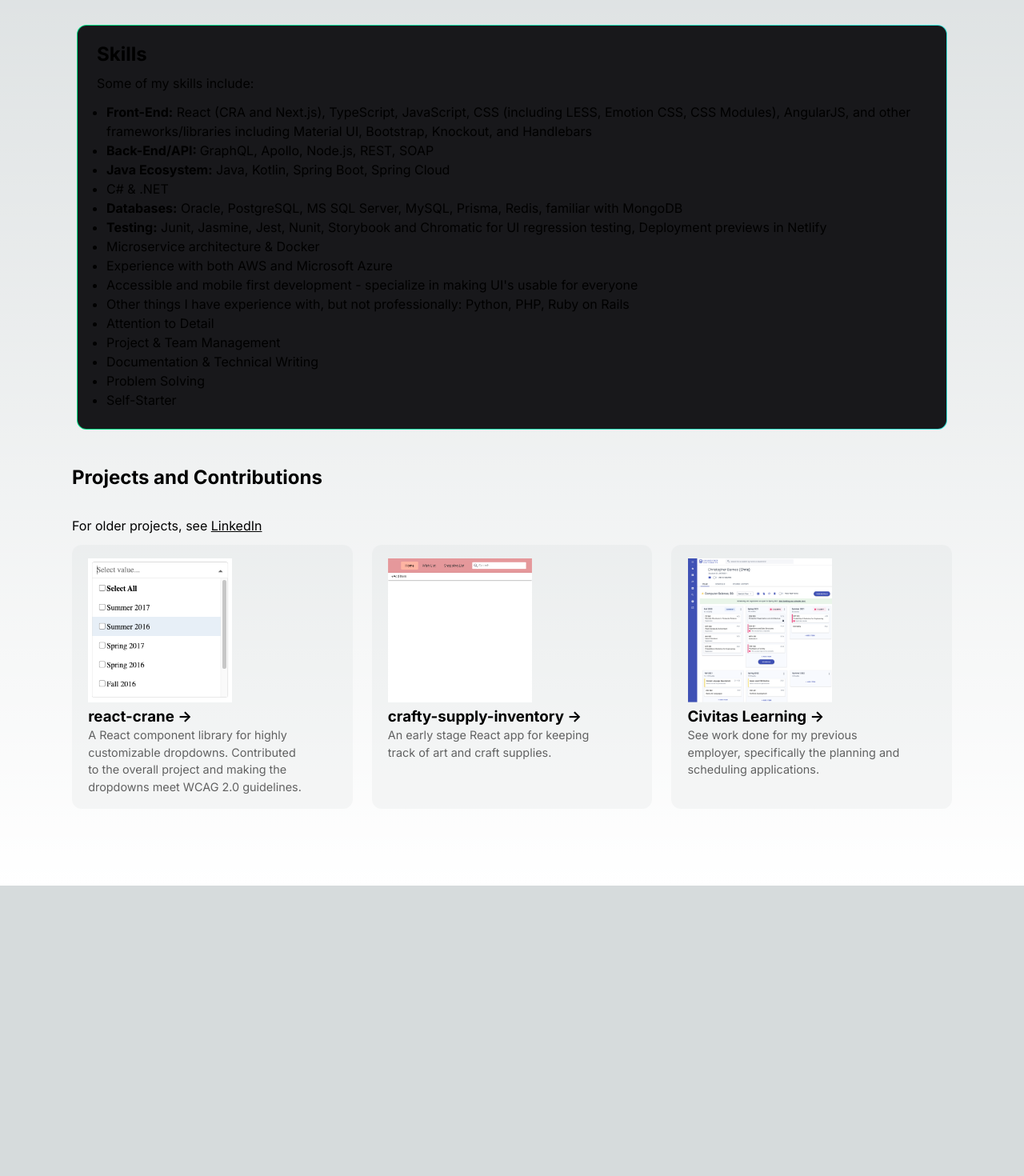
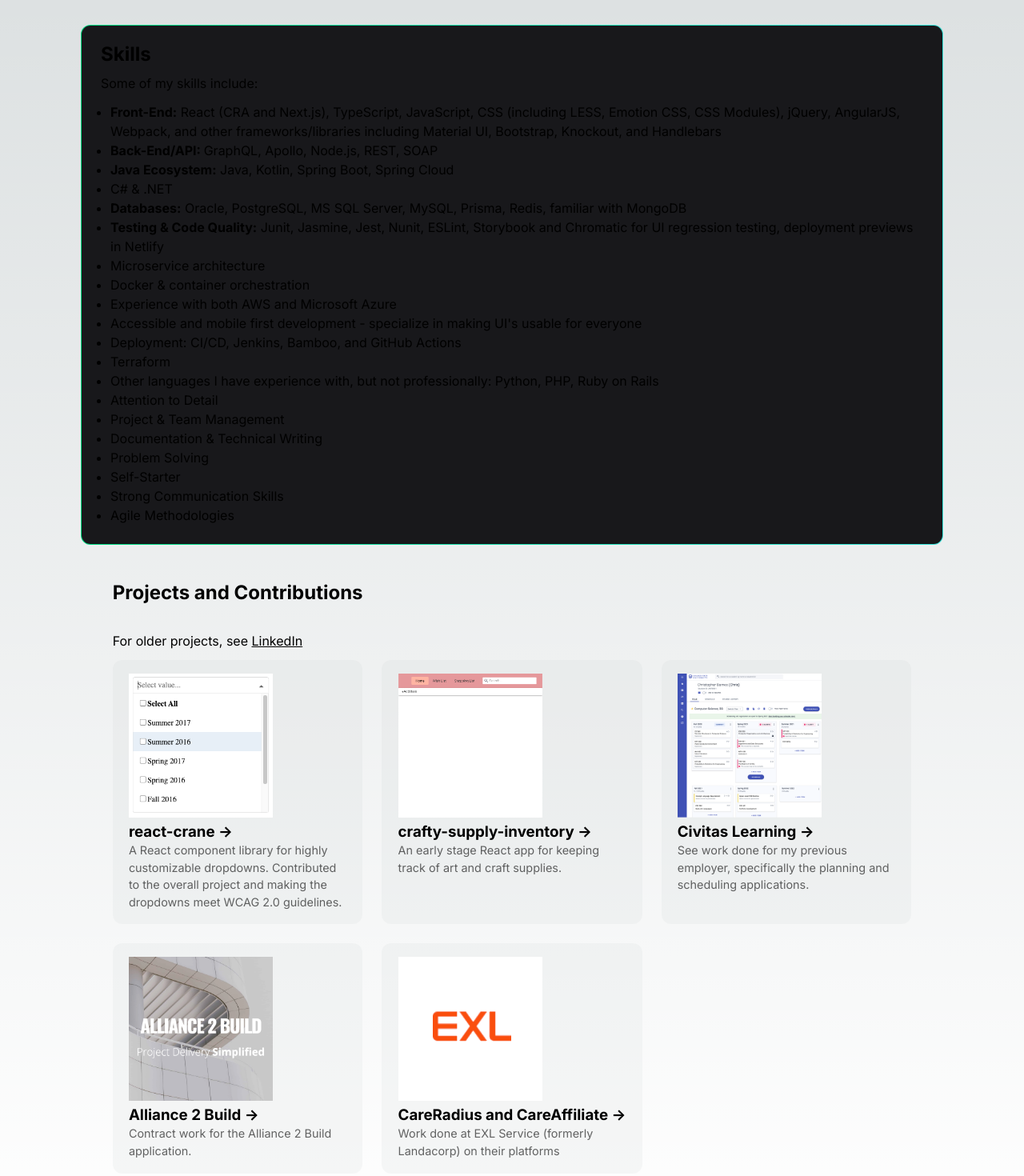
Before and after one commit to vholcomb/portfolio, a Next.js app: page / in a window 1280 px wide. Shown: the part 320-1790 px from the top of the page at 80% size. Before the commit the page ends 1427 px from the top, so only its background shows below. Built offline with nearby package versions, Linux system fonts and the light colour scheme.

Commit message:
Add more skills and projects

```diff
--- a/app/globals.css
+++ b/app/globals.css
@@ -1,5 +1,4 @@
 :root {
-  --max-width: 1100px;
   --border-radius: 12px;
   --font-mono: ui-monospace, Menlo, Monaco, 'Cascadia Mono', 'Segoe UI Mono',
     'Roboto Mono', 'Oxygen Mono', 'Ubuntu Monospace', 'Source Code Pro',
--- a/app/page.module.css
+++ b/app/page.module.css
@@ -5,6 +5,9 @@
   align-items: center;
   padding: 6rem;
   line-height: 24px;
+  max-width: 1270px;
+  margin-left: auto;
+  margin-right: auto;
 }
 
 .header {
--- a/app/page.tsx
+++ b/app/page.tsx
@@ -7,7 +7,7 @@
     <div className={styles.header}>
       <div>
         <h1>{`Hi! I'm Vicky Holcomb`}</h1>
-        <div className={styles.description}>I am a senior full stack engineer with over 12 years of professional experience and a passion for making user-friendly applications.</div>
+        <div className={styles.description}>I am an experienced Full Stack Engineer with over 12 years of industry expertise, dedicated to creating high-availability, user-friendly software solutions.</div>
       </div>
       <div>
       <Image
@@ -25,21 +25,26 @@
       <h2>Skills</h2>
       <div className={styles.skills}>Some of my skills include:</div>
       <ul className={styles.skillList}>
-        <li><strong>Front-End:</strong> React (CRA and Next.js), TypeScript, JavaScript, CSS (including LESS, Emotion CSS, CSS Modules), AngularJS, and other frameworks/libraries including Material UI, Bootstrap, Knockout, and Handlebars</li>
+        <li><strong>Front-End:</strong> React (CRA and Next.js), TypeScript, JavaScript, CSS (including LESS, Emotion CSS, CSS Modules), jQuery, AngularJS, Webpack, and other frameworks/libraries including Material UI, Bootstrap, Knockout, and Handlebars</li>
         <li><strong>Back-End/API: </strong> GraphQL, Apollo, Node.js, REST, SOAP</li>
         <li><strong>Java Ecosystem:</strong> Java, Kotlin, Spring Boot, Spring Cloud</li>
         <li>C# & .NET</li>
         <li><strong>Databases:</strong> Oracle, PostgreSQL, MS SQL Server, MySQL, Prisma, Redis, familiar with MongoDB</li>
-        <li><strong>Testing:</strong> Junit, Jasmine, Jest, Nunit, Storybook and Chromatic for UI regression testing, Deployment previews in Netlify</li>
-        <li>Microservice architecture & Docker</li>
+        <li><strong>Testing & Code Quality:</strong> Junit, Jasmine, Jest, Nunit, ESLint, Storybook and Chromatic for UI regression testing, deployment previews in Netlify</li>
+        <li>Microservice architecture</li>
+        <li>Docker & container orchestration</li>
         <li>Experience with both AWS and Microsoft Azure</li>
         <li>Accessible and mobile first development - specialize in making UI's usable for everyone</li>
-        <li>Other things I have experience with, but not professionally: Python, PHP, Ruby on Rails</li>
+        <li>Deployment: CI/CD, Jenkins, Bamboo, and GitHub Actions</li>
+        <li>Terraform</li>
+        <li>Other languages I have experience with, but not professionally: Python, PHP, Ruby on Rails</li>
         <li>Attention to Detail</li>
         <li>Project & Team Management</li>
         <li>Documentation & Technical Writing</li>
         <li>Problem Solving</li>
         <li>Self-Starter</li>
+        <li>Strong Communication Skills</li>
+        <li>Agile Methodologies</li>
       </ul>
     </div>
     <div className={styles.projects}>
@@ -64,6 +69,18 @@
           description='See work done for my previous employer, specifically the planning and scheduling applications.'
           title='Civitas Learning'
         />
+        <ProjectCard
+          href='https://alliance2build.com/'
+          image='a2b.png'
+          description='Contract work for the Alliance 2 Build application.'
+          title='Alliance 2 Build'
+        />
+        <ProjectCard
+          href='https://www.exlservice.com/insights/solution-sheet/careradius'
+          image='exl.png'
+          description='Work done at EXL Service (formerly Landacorp) on their platforms'
+          title='CareRadius and CareAffiliate'
+        />
       </div>
     </div>
   </main>
```
Also changed, not shown: public/images/a2b.png (added), public/images/exl.png (added).
